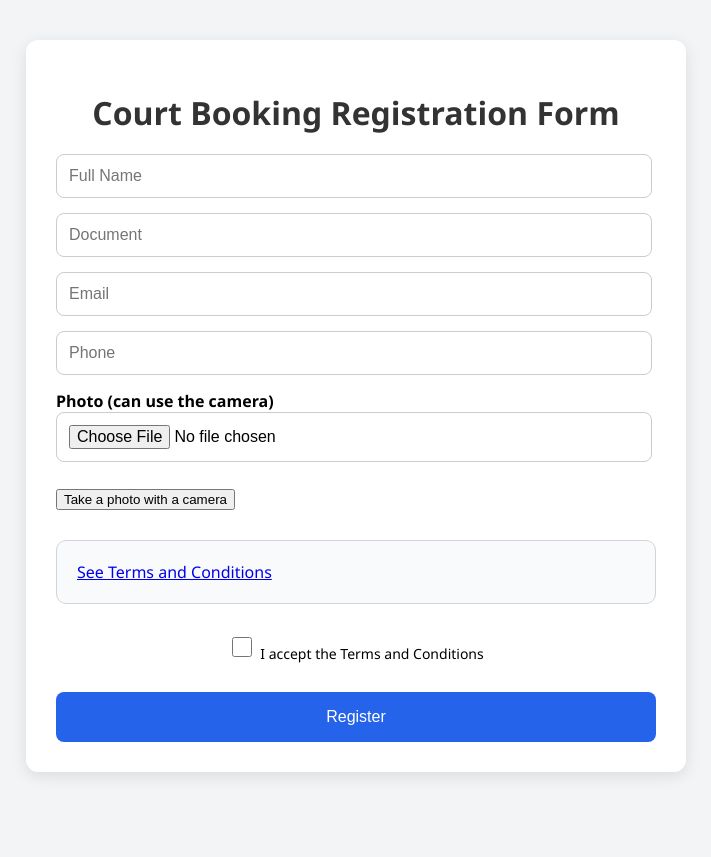
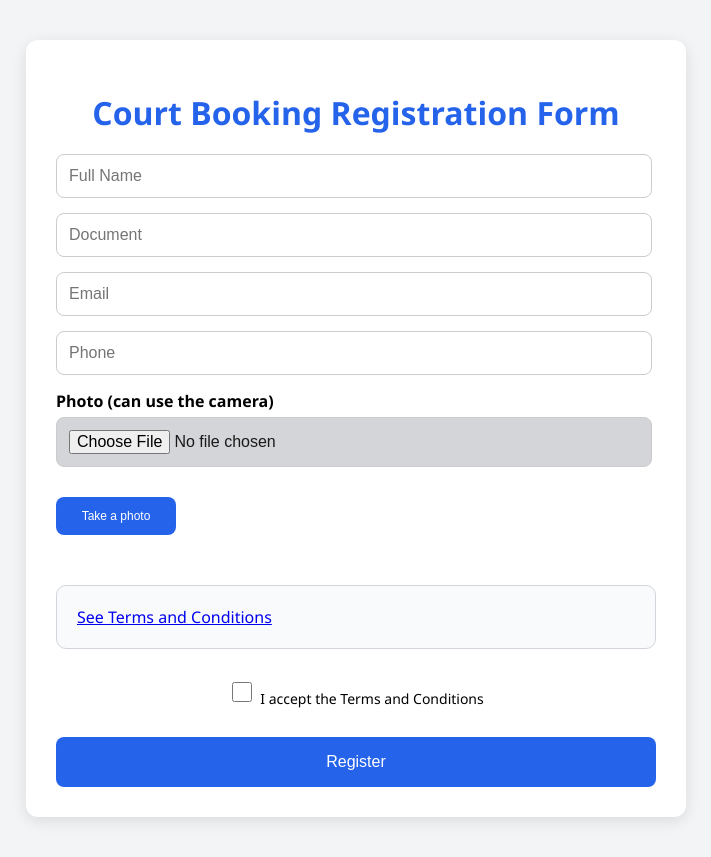
Before and after one commit to lrley/demoInscripcion, a React (Vite) app: page / in a window 1280 px wide. Shown: the whole page, without its empty margins (284-995 px from the left). Before the commit the page ends 812 px from the top, so only its background shows below. Built offline with nearby package versions, Linux system fonts and the light colour scheme.

Commit message:
commit covert english mejorado botones

```diff
--- a/src/CameraCapture.jsx
+++ b/src/CameraCapture.jsx
@@ -52,22 +52,22 @@ export const CameraCapture = ({ onCapture, onClose }) => {
     const imageData = canvas.toDataURL("image/png");
 
     if (onCapture) onCapture(imageData);
-    if (onClose) onClose();
+    //if (onClose) onClose();
   };
 
   return (
     <div className="camera-capture-container">
       <video
         ref={videoRef}
-        style={{ width: "100%", maxHeight: "300px" }}
+        style={{ width: "90%", maxHeight: "200px" }}
         playsInline
         muted
       />
-      <div style={{ marginTop: 10 }}>
-        <button type="button" onClick={capturePhoto}>
+      <div style={{ marginTop: 20, marginLeft: 120 }}>
+        <button type="button" onClick={capturePhoto} className="button-foto-captura">
           Capturar Foto
         </button>
-        <button type="button" onClick={onClose} style={{ marginLeft: 10 }}>
+        <button type="button" onClick={onClose} style={{ marginLeft: 10 }} className="button-foto-captura">
           Cerrar Cámara
         </button>
       </div>
--- a/src/InscripcionApp.jsx
+++ b/src/InscripcionApp.jsx
@@ -133,6 +133,11 @@ console.log(inscripcionAPI);
     resetForm();
   };
 
+  const handleCerrarCamara = () => {
+  setUsarCamara(false);
+  setPreviewFoto(null);
+  setFormData({ ...formData, foto: null });
+};
   return (
     <div className="form-container">
       <h1>Court Booking Registration Form</h1>
@@ -177,6 +182,7 @@ console.log(inscripcionAPI);
         <label className="foto-label">
           Photo (can use the camera)
           <input
+           className="foto-input"
            type="file"
            name="foto"
            accept="image/*"
@@ -185,11 +191,13 @@ console.log(inscripcionAPI);
            />
          </label>
 
-        <button type="button" onClick={handleUsarCamara}>
-         Take a photo with a camera
+        <button type="button" onClick={handleUsarCamara} className="button-foto">
+         Take a photo
         </button>
 
-        {usarCamara && <CameraCapture onCapture={handleCapture} />}
+        {/*  {usarCamara && <CameraCapture onCapture={handleCapture} />}  */}
+        {usarCamara && <CameraCapture onCapture={handleCapture} onClose={handleCerrarCamara} />}
+
 
         {previewFoto && (
           <div className="preview-container">
--- a/src/formularioInscripciones.css
+++ b/src/formularioInscripciones.css
@@ -33,11 +33,6 @@ body {
   min-height: 80px;
 }
 
-.foto-label {
-  display: block;
-  margin-bottom: 10px;
-  font-weight: bold;
-}
 
 .preview-container {
   text-align: center;
@@ -115,6 +110,60 @@ body {
   transition: background-color 0.3s;
   margin-top: 20px;
 }
+
+.button-foto {
+  width: 20%;
+  padding: 12px;
+  background-color: #2563eb;
+  color: white;
+  border: none;
+  border-radius: 8px;
+  font-size: 12px;
+  cursor: pointer;
+  transition: background-color 0.3s;
+  margin-top: 5px;
+   margin-bottom: 20px;
+}
+
+h1 {
+  color: #2563eb !important;
+}
+.button-foto-captura {
+  width: 30%;
+  padding: 12px;
+  background-color: #2563eb;
+  color: white;
+  border: none;
+  border-radius: 8px;
+  font-size: 12px;
+  cursor: pointer;
+  transition: background-color 0.3s;
+  margin-top: 5px;
+   margin-bottom: 20px;
+}
+
+
+.foto-input {
+  width: 30%;
+  padding: 8px;
+   background-color: #d3d5d8;
+  color: rgb(26, 24, 24);
+  border: none;
+  border-radius: 8px;
+  font-size: 12px;
+  cursor: pointer;
+  transition: background-color 0.3s;
+  margin-top: 5px;
+   margin-bottom: 20px;
+}
+
+.foto-label {
+  display: block;
+  margin-bottom: 10px;
+  font-weight: bold;
+
+}
+
 
 .submit-button:hover {
   background-color: #1d4ed8;
```
Lines whose indentation alone changed are shown as unchanged.
